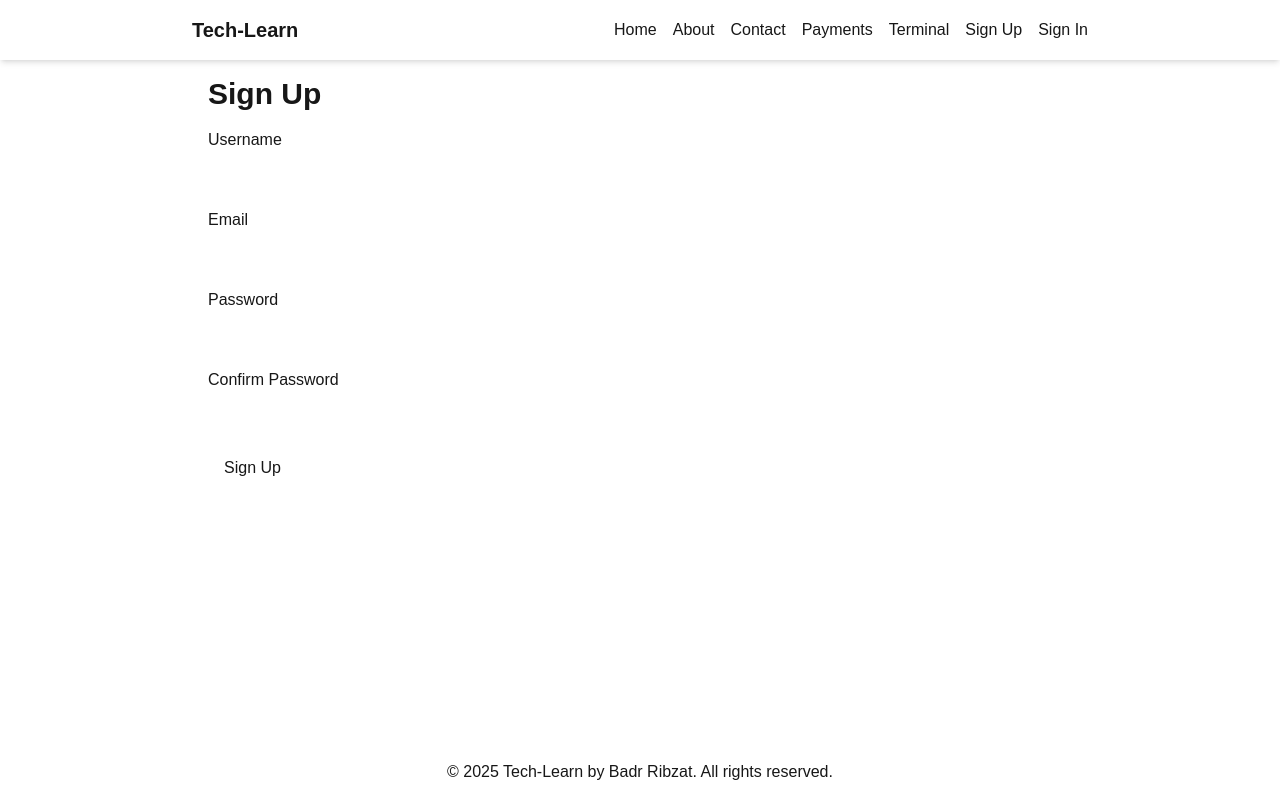
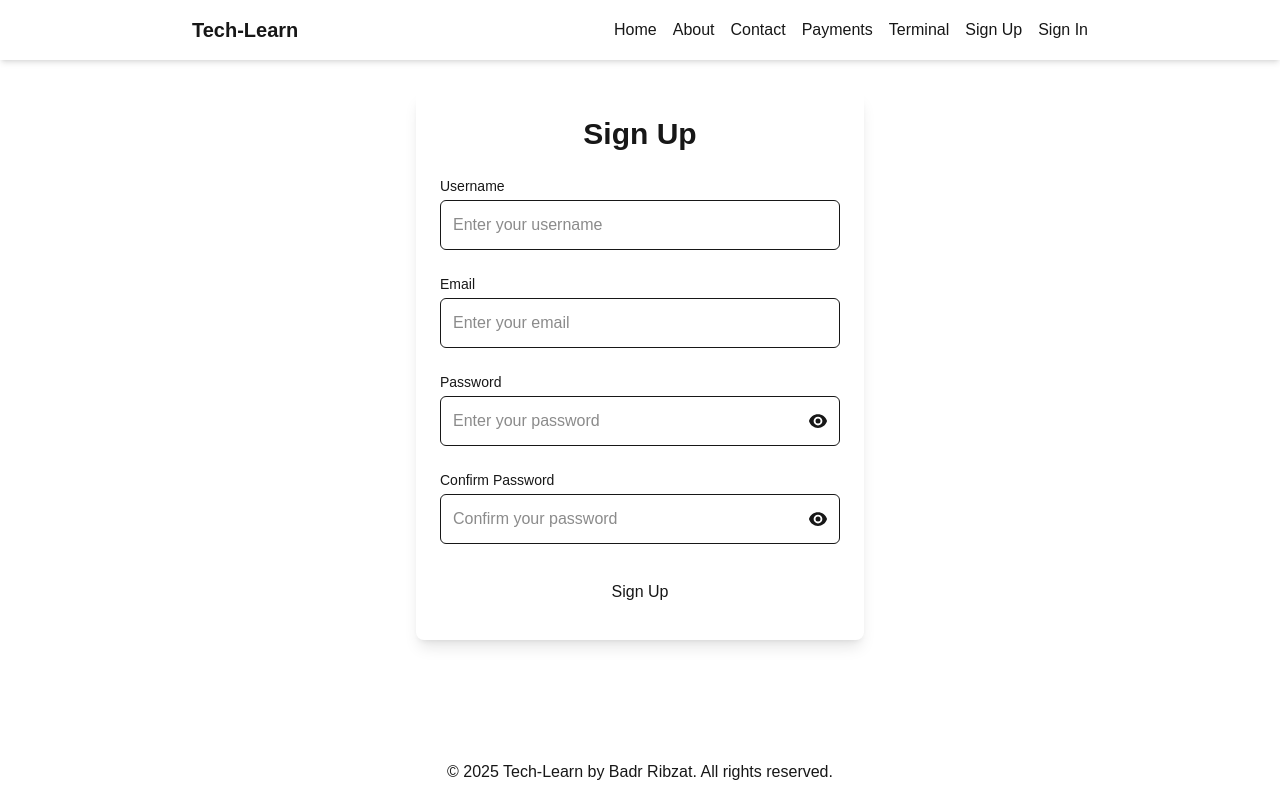
Before and after one commit to BadrRibzat/Tech-Learn, a Next.js app in the folder frontend/: page /sign-up in a window 1280 px wide. Built offline with nearby package versions, Linux system fonts and the light colour scheme.

Commit message:
Fix sign-in and remove ORM token dependency - Removed rest_framework.authtoken, fixed password hashing on save - Adjusted SignoutView to use custom MongoDB token

```diff
--- a/frontend/src/app/sign-in/page.tsx
+++ b/frontend/src/app/sign-in/page.tsx
@@ -2,10 +2,12 @@
 import { useState } from "react";
 import { useRouter } from "next/navigation";
 import Header from "../components/Header";
+import { EyeIcon, EyeSlashIcon } from "@heroicons/react/24/solid";
 
-export default function SignIn() {  // Renamed from Login
+export default function SignIn() {
   const [email, setEmail] = useState("");
   const [password, setPassword] = useState("");
+  const [showPassword, setShowPassword] = useState(false);
   const [error, setError] = useState("");
   const router = useRouter();
 
@@ -28,29 +30,43 @@ export default function SignIn() {  // Renamed from Login
   return (
     <>
       <Header />
-      <div className="max-w-4xl mx-auto p-4">
-        <h2 className="text-3xl font-bold mb-4">Sign In</h2>
-        <form onSubmit={handleSubmit} className="space-y-4">
+      <div className="max-w-md mx-auto p-6 bg-dracula-comment rounded-lg shadow-lg mt-8">
+        <h2 className="text-3xl font-bold mb-6 text-dracula-fg text-center">Sign In</h2>
+        <form onSubmit={handleSubmit} className="space-y-6">
           <div>
-            <label className="block">Email</label>
+            <label className="block text-sm font-medium text-dracula-fg mb-1">Email</label>
             <input
               type="email"
               value={email}
               onChange={(e) => setEmail(e.target.value)}
-              className="w-full p-2 bg-dracula-comment text-dracula-fg rounded"
+              className="w-full p-3 bg-dracula-bg text-dracula-fg rounded-md border border-dracula-purple focus:outline-none focus:ring-2 focus:ring-dracula-purple"
+              placeholder="Enter your email"
             />
           </div>
           <div>
-            <label className="block">Password</label>
-            <input
-              type="password"
-              value={password}
-              onChange={(e) => setPassword(e.target.value)}
-              className="w-full p-2 bg-dracula-comment text-dracula-fg rounded"
-            />
+            <label className="block text-sm font-medium text-dracula-fg mb-1">Password</label>
+            <div className="relative">
+              <input
+                type={showPassword ? "text" : "password"}
+                value={password}
+                onChange={(e) => setPassword(e.target.value)}
+                className="w-full p-3 bg-dracula-bg text-dracula-fg rounded-md border border-dracula-purple focus:outline-none focus:ring-2 focus:ring-dracula-purple"
+                placeholder="Enter your password"
+              />
+              <button
+                type="button"
+                onClick={() => setShowPassword(!showPassword)}
+                className="absolute inset-y-0 right-0 flex items-center pr-3 text-dracula-fg hover:text-dracula-purple"
+              >
+                {showPassword ? <EyeSlashIcon className="h-5 w-5" /> : <EyeIcon className="h-5 w-5" />}
+              </button>
+            </div>
           </div>
-          {error && <p className="text-red-500">{error}</p>}
-          <button type="submit" className="bg-dracula-purple text-dracula-bg px-4 py-2 rounded hover:bg-dracula-comment">
+          {error && <p className="text-red-500 text-sm">{error}</p>}
+          <button
+            type="submit"
+            className="w-full bg-dracula-purple text-dracula-bg px-4 py-3 rounded-md hover:bg-dracula-comment transition-colors duration-200"
+          >
             Sign In
           </button>
         </form>
--- a/frontend/src/app/sign-up/page.tsx
+++ b/frontend/src/app/sign-up/page.tsx
@@ -2,12 +2,15 @@
 import { useState } from "react";
 import { useRouter } from "next/navigation";
 import Header from "../components/Header";
+import { EyeIcon, EyeSlashIcon } from "@heroicons/react/24/solid";
 
 export default function Signup() {
   const [username, setUsername] = useState("");
   const [email, setEmail] = useState("");
   const [password, setPassword] = useState("");
   const [confirmPassword, setConfirmPassword] = useState("");
+  const [showPassword, setShowPassword] = useState(false);
+  const [showConfirmPassword, setShowConfirmPassword] = useState(false);
   const [error, setError] = useState("");
   const router = useRouter();
 
@@ -30,47 +33,72 @@ export default function Signup() {
   return (
     <>
       <Header />
-      <div className="max-w-4xl mx-auto p-4">
-        <h2 className="text-3xl font-bold mb-4">Sign Up</h2>
-        <form onSubmit={handleSubmit} className="space-y-4">
+      <div className="max-w-md mx-auto p-6 bg-dracula-comment rounded-lg shadow-lg mt-8">
+        <h2 className="text-3xl font-bold mb-6 text-dracula-fg text-center">Sign Up</h2>
+        <form onSubmit={handleSubmit} className="space-y-6">
           <div>
-            <label className="block">Username</label>
+            <label className="block text-sm font-medium text-dracula-fg mb-1">Username</label>
             <input
               type="text"
               value={username}
               onChange={(e) => setUsername(e.target.value)}
-              className="w-full p-2 bg-dracula-comment text-dracula-fg rounded"
+              className="w-full p-3 bg-dracula-bg text-dracula-fg rounded-md border border-dracula-purple focus:outline-none focus:ring-2 focus:ring-dracula-purple"
+              placeholder="Enter your username"
             />
           </div>
           <div>
-            <label className="block">Email</label>
+            <label className="block text-sm font-medium text-dracula-fg mb-1">Email</label>
             <input
               type="email"
               value={email}
               onChange={(e) => setEmail(e.target.value)}
-              className="w-full p-2 bg-dracula-comment text-dracula-fg rounded"
+              className="w-full p-3 bg-dracula-bg text-dracula-fg rounded-md border border-dracula-purple focus:outline-none focus:ring-2 focus:ring-dracula-purple"
+              placeholder="Enter your email"
             />
           </div>
           <div>
-            <label className="block">Password</label>
+            <label className="block text-sm font-medium text-dracula-fg mb-1">Password</label>
+            <div className="relative">
               <input
-              type="password"
+                type={showPassword ? "text" : "password"}
                 value={password}
                 onChange={(e) => setPassword(e.target.value)}
-              className="w-full p-2 bg-dracula-comment text-dracula-fg rounded"
+                className="w-full p-3 bg-dracula-bg text-dracula-fg rounded-md border border-dracula-purple focus:outline-none focus:ring-2 focus:ring-dracula-purple"
+                placeholder="Enter your password"
               />
+              <button
+                type="button"
+                onClick={() => setShowPassword(!showPassword)}
+                className="absolute inset-y-0 right-0 flex items-center pr-3 text-dracula-fg hover:text-dracula-purple"
+              >
+                {showPassword ? <EyeSlashIcon className="h-5 w-5" /> : <EyeIcon className="h-5 w-5" />}
+              </button>
+            </div>
           </div>
           <div>
-            <label className="block">Confirm Password</label>
+            <label className="block text-sm font-medium text-dracula-fg mb-1">Confirm Password</label>
+            <div className="relative">
               <input
-              type="password"
+                type={showConfirmPassword ? "text" : "password"}
                 value={confirmPassword}
                 onChange={(e) => setConfirmPassword(e.target.value)}
-              className="w-full p-2 bg-dracula-comment text-dracula-fg rounded"
+                className="w-full p-3 bg-dracula-bg text-dracula-fg rounded-md border border-dracula-purple focus:outline-none focus:ring-2 focus:ring-dracula-purple"
+                placeholder="Confirm your password"
               />
+              <button
+                type="button"
+                onClick={() => setShowConfirmPassword(!showConfirmPassword)}
+                className="absolute inset-y-0 right-0 flex items-center pr-3 text-dracula-fg hover:text-dracula-purple"
+              >
+                {showConfirmPassword ? <EyeSlashIcon className="h-5 w-5" /> : <EyeIcon className="h-5 w-5" />}
+              </button>
             </div>
-          {error && <p className="text-red-500">{error}</p>}
-          <button type="submit" className="bg-dracula-purple text-dracula-bg px-4 py-2 rounded hover:bg-dracula-comment">
+          </div>
+          {error && <p className="text-red-500 text-sm">{error}</p>}
+          <button
+            type="submit"
+            className="w-full bg-dracula-purple text-dracula-bg px-4 py-3 rounded-md hover:bg-dracula-comment transition-colors duration-200"
+          >
             Sign Up
           </button>
         </form>
```
Also changed, not shown: 2 other files (tests, documents, lock files or other folders). Lines whose indentation alone changed are shown as unchanged.
